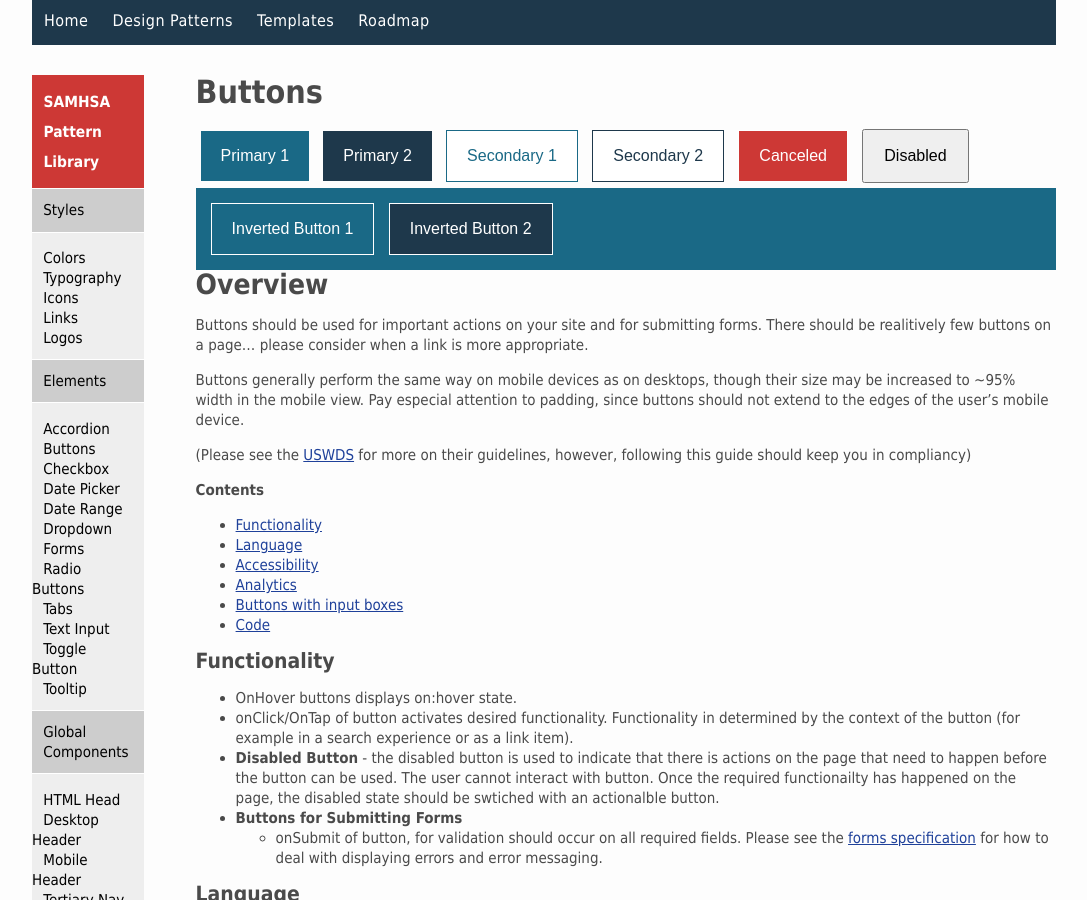
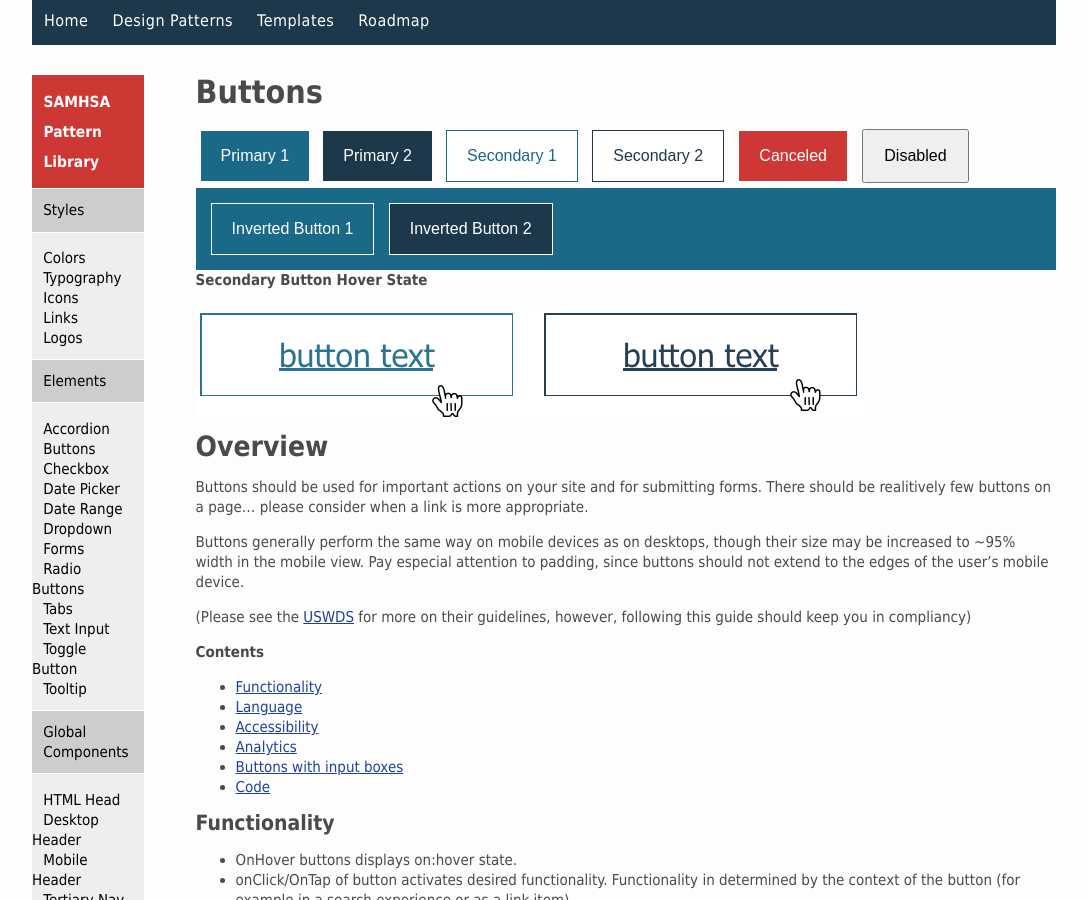
Before and after one commit to ux-at-icfnext/samhsa-v4, a Jekyll site: the page built from docs/pages/elements/buttons.md, in a window 1280 px wide and 900 px high. Shown: the whole window, without its empty margins (96-1183 px from the left). Built offline with Jekyll 4.4.1, drawn with Linux system fonts in a browser that asks for light colours; nearby versions of some CDN libraries.

Commit message:
Added secondary button hover state visual design in buttons element

```diff
--- a/docs/pages/elements/buttons.md
+++ b/docs/pages/elements/buttons.md
@@ -8,6 +8,10 @@ permalink: "/buttons/"
 
 {% include patterns/buttons/buttons.md %}
 
+
+**Secondary Button Hover State**
+
+![secondary button hover](../assets/img/buttons/secondary-button-hover.png)
 
 ## Overview
 Buttons should be used for important actions on your site and for submitting forms. There should be realitively few buttons on a page... please consider when a link is more appropriate.
```
Also changed, not shown: docs/assets/img/buttons/secondary-button-hover.png (added).
